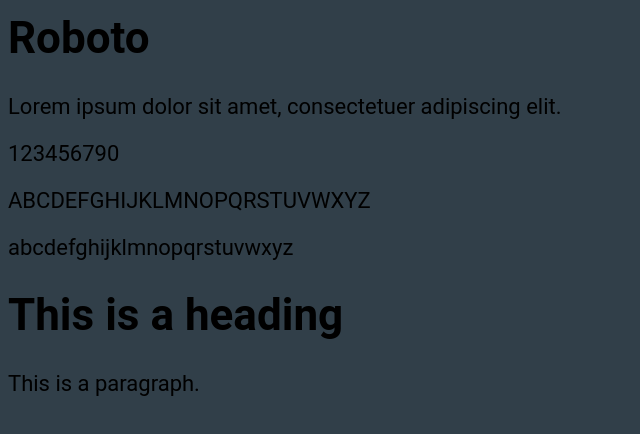
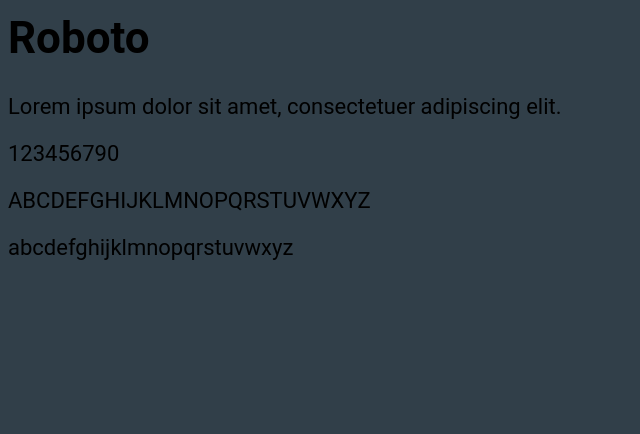
Before and after one commit to SafeSCADA/SafeSCADA.github.io, a plain HTML site: page index.html in a window 1280 px wide. Shown: the part 204-638 px from the top of the page, without its empty margins (0-640 px from the left). Drawn offline with Linux system fonts and the light colour scheme.

Commit message:
Update index.html

```diff
--- a/index.html
+++ b/index.html
@@ -19,8 +19,3 @@ body {
 
 </body>
 </html>
-<h1>This is a heading</h1>
-<p>This is a paragraph.</p>
-
-</body>
-</html>
```
